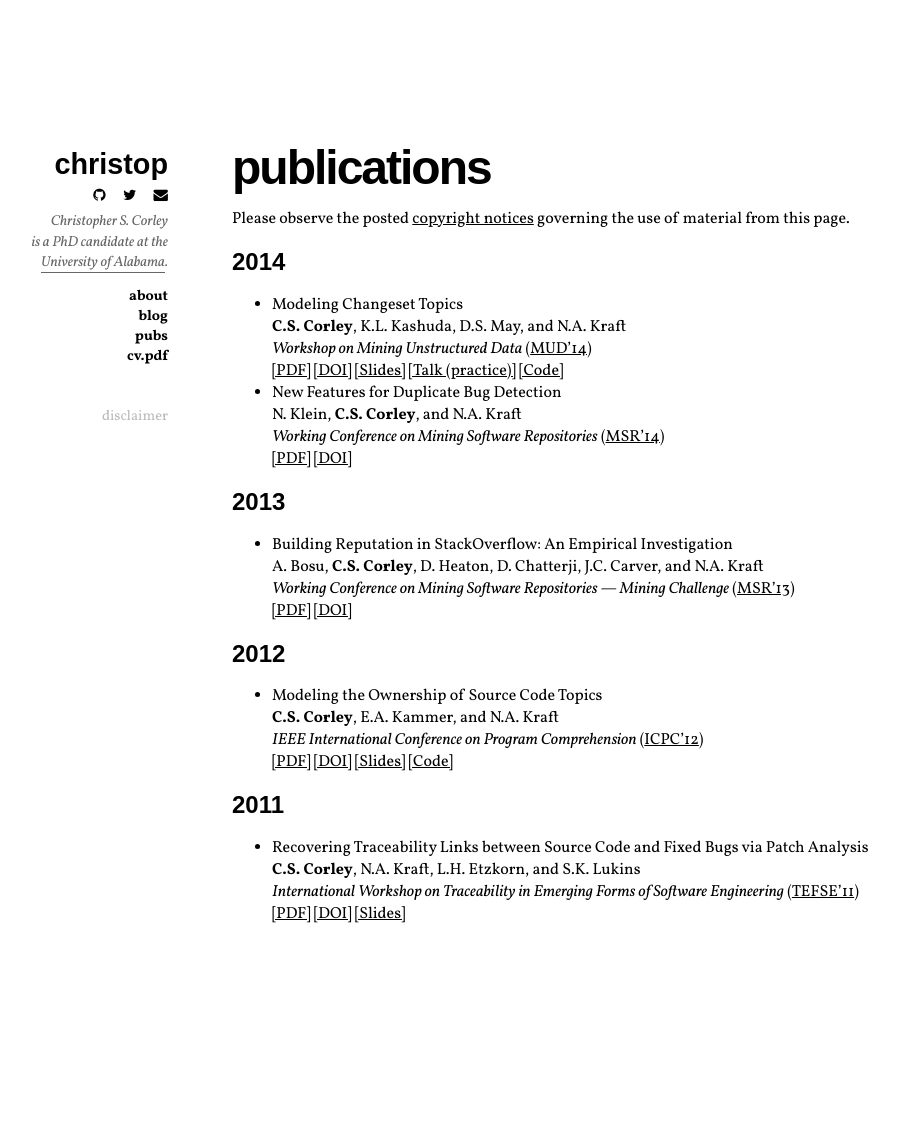
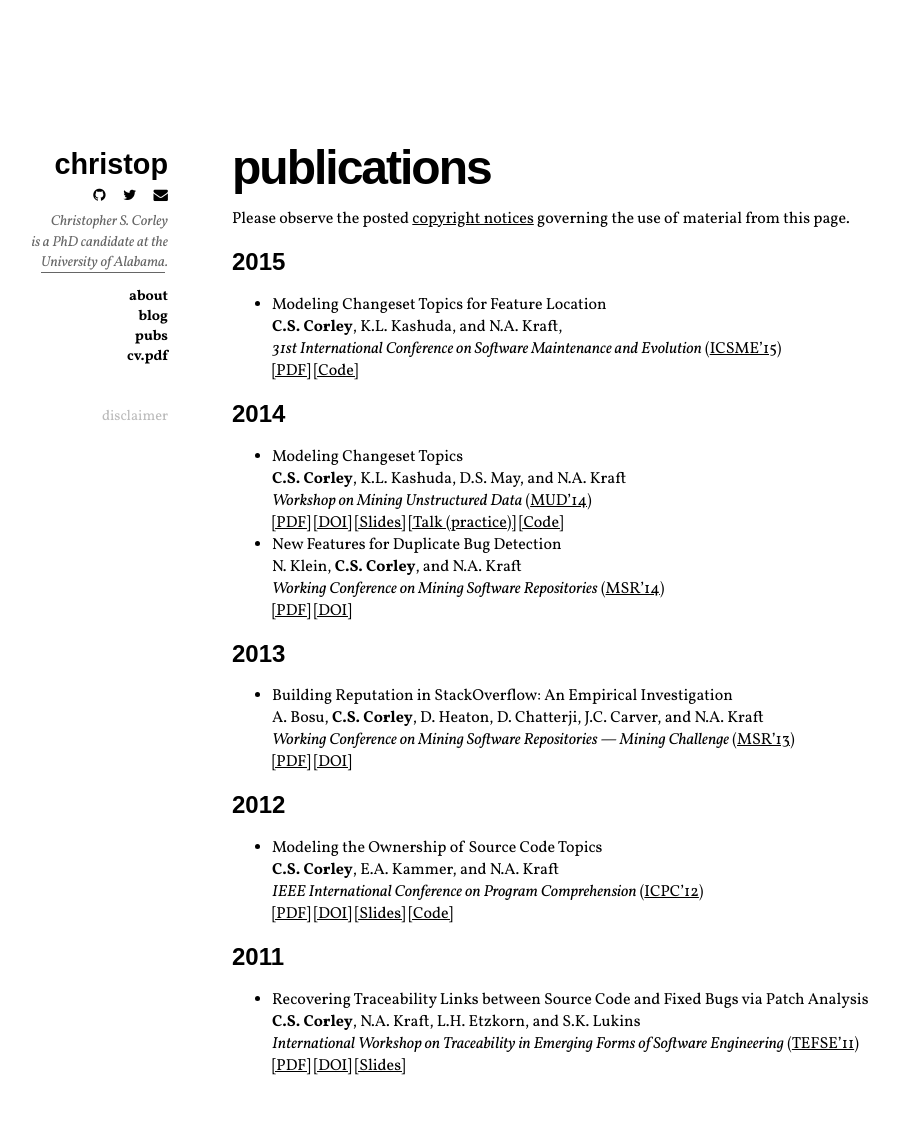
Before and after one commit to cscorley/cscorley.github.io, a Jekyll site: the page built from publications.md, in a window 1280 px wide. Shown: the whole page, without its empty margins (152-1051 px from the left). Built offline with Jekyll 4.4.1, drawn with Linux system fonts in a browser that asks for light colours; nearby versions of some CDN libraries; Markdown is read by kramdown in place of the engine named in the settings; before the commit the page ends 989 px from its top, so only the background shows below that.

Commit message:
ICSME'15 update

```diff
--- a/publications.md
+++ b/publications.md
@@ -5,6 +5,19 @@ title: publications
 
 Please observe the posted [copyright notices](/copyright) governing the use of material from
 this page.
+
+2015
+----
+
+- Modeling Changeset Topics for Feature Location
+    <br /> **C.S. Corley**, K.L. Kashuda, and N.A. Kraft,
+    <br /> *31st International Conference on Software Maintenance and Evolution*
+    ([ICSME'15][])
+    <br />
+        [[PDF]](/publications/pdfs/Corley-etal_15.pdf)
+        [[Code]](http://www.github.com/cscorley/changeset-feature-location)
+
+[ICSME'15]: http://www.icsme.uni-bremen.de/
 
 2014
 ----
```
Also changed, not shown: vita.md (+6 -0 lines), 1 other file.
